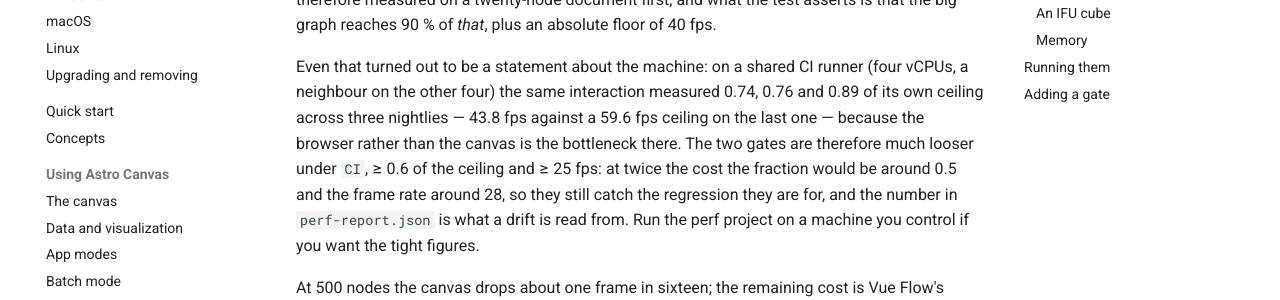
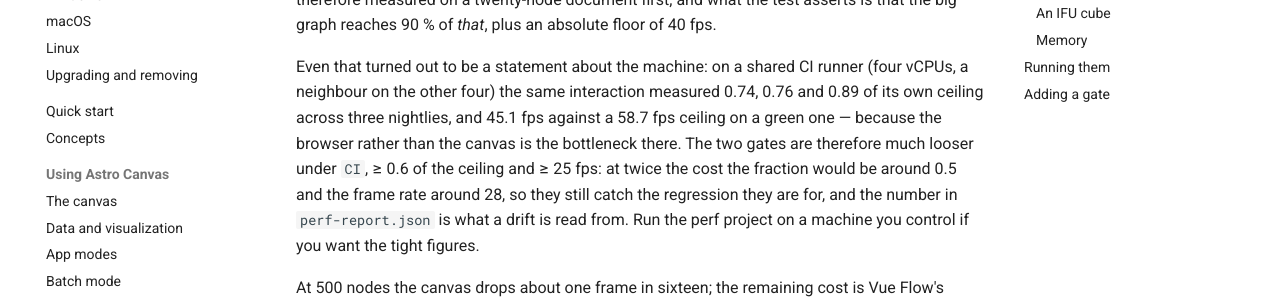
Before and after one commit to lblogan14/astro-canvas, an MkDocs documentation site: the page built from docs/dev/performance.md, in a window 1280 px wide and 900 px high, scrolled down 1039 px. Shown: the part 203-503 px from the top of the window. Built offline with MkDocs 1.6.1 and Material for MkDocs 9.7.7, drawn with Linux system fonts in a browser that asks for light colours; comment, search, counter and statistics services are not loaded.

Commit message:
docs(dev): quote the frame rate from a green nightly
The figure in the CI paragraph came from a run whose gate was still 0.7 and which failed on
something else. This is what a green nightly measures: 45.1 fps over 500 nodes against a 58.7 fps
ceiling on the runner.

```diff
--- a/docs/dev/performance.md
+++ b/docs/dev/performance.md
@@ -38,7 +38,7 @@ graph reaches 90 % of *that*, plus an absolute floor of 40 fps.
 
 Even that turned out to be a statement about the machine: on a shared CI runner (four vCPUs, a
 neighbour on the other four) the same interaction measured 0.74, 0.76 and 0.89 of its own ceiling
-across three nightlies — 43.8 fps against a 59.6 fps ceiling on the last one — because the
+across three nightlies, and 45.1 fps against a 58.7 fps ceiling on a green one — because the
 browser rather than the canvas is the bottleneck there. The two gates are therefore much looser
 under `CI`, ≥ 0.6 of the ceiling and ≥ 25 fps: at twice the cost the fraction would be around 0.5
 and the frame rate around 28, so they still catch the regression they are for, and the number in
```
